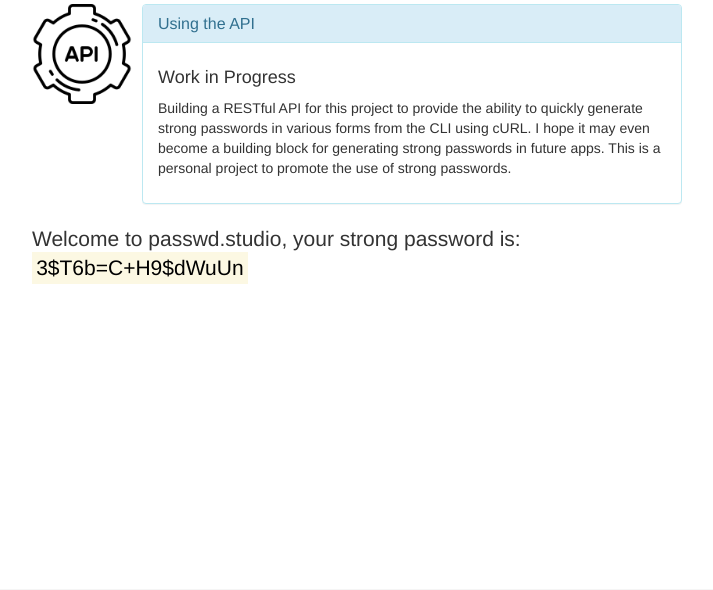
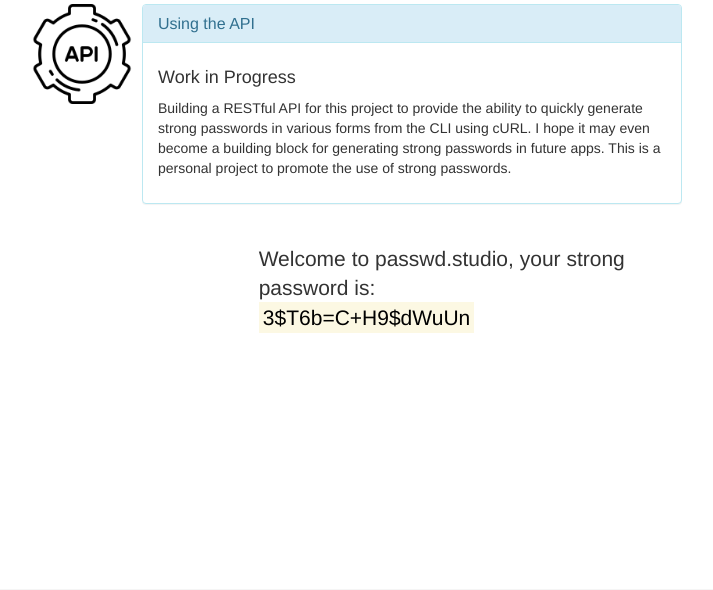
Before and after one commit to rchapman83/passwd-studio, a Flask app: page / in a window 1280 px wide. Shown: the part 151-741 px from the top of the page, without its empty margins (283-996 px from the left). Run offline with Flask 2, Linux system fonts and the light colour scheme; some libraries are stand-ins or nearby versions.

Commit message:
update grid

```diff
--- a/app/templates/index.html
+++ b/app/templates/index.html
@@ -6,7 +6,6 @@
         <h1>PASSWD STUDIO</h1>
     </div>
     <br>
-
     <div class="media">
         <div class="media-left">
             <img class="media-object" src="{{ url_for('static', filename='img/api.png') }}" alt="API example image" height="100" width="100">
@@ -26,8 +25,13 @@
         </div>
     </div>
     </div>
+    <br>
+    <div class="row">
+        <div class="col-md-4"></div>
+        <div class="col-md-8">
             <p class="lead"> {{ leadText }} <br> <mark>{{ passwd }}</mark></p>
-  <br>
+        </div>
+    </div>
 {% endblock %}
 {% block footer %}
   <!-- Bottom page content -->
```
Lines whose indentation alone changed are shown as unchanged.
